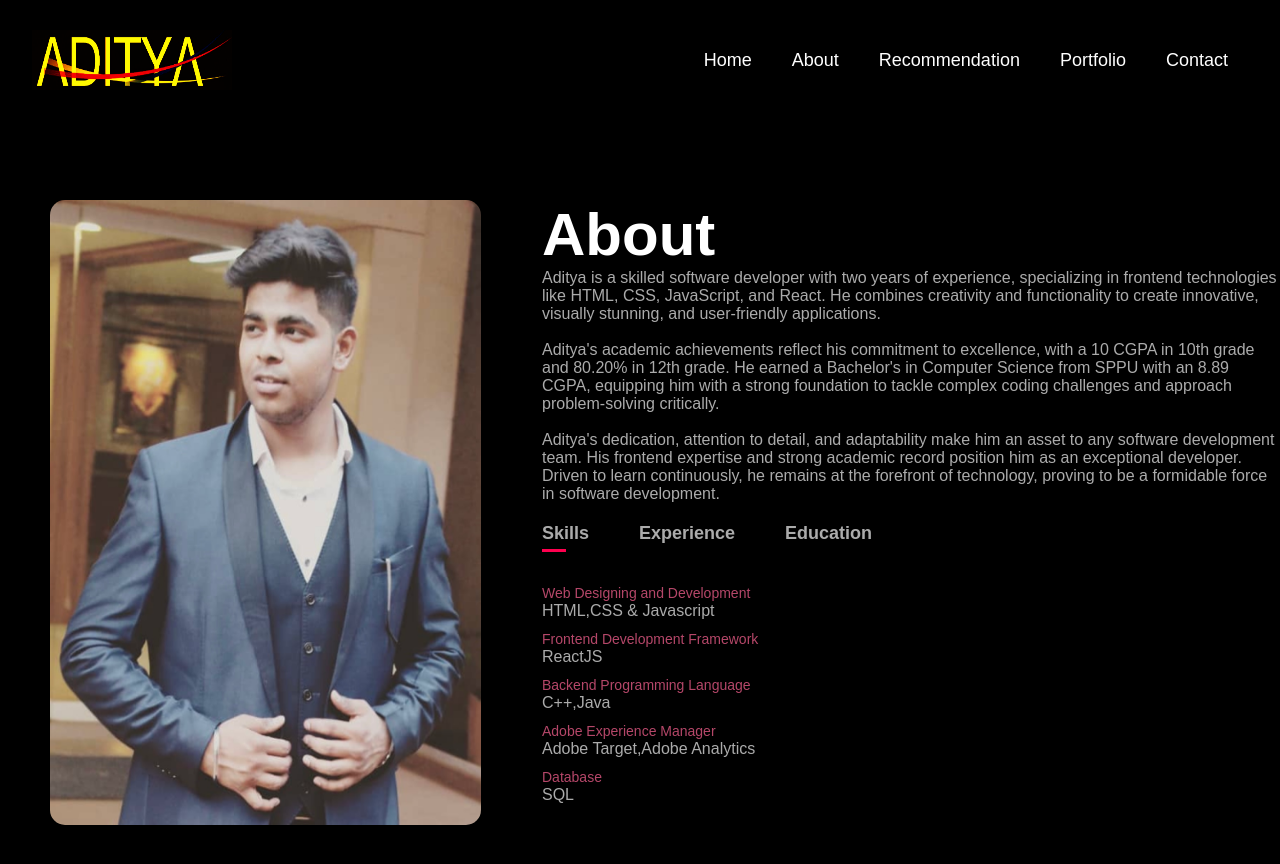
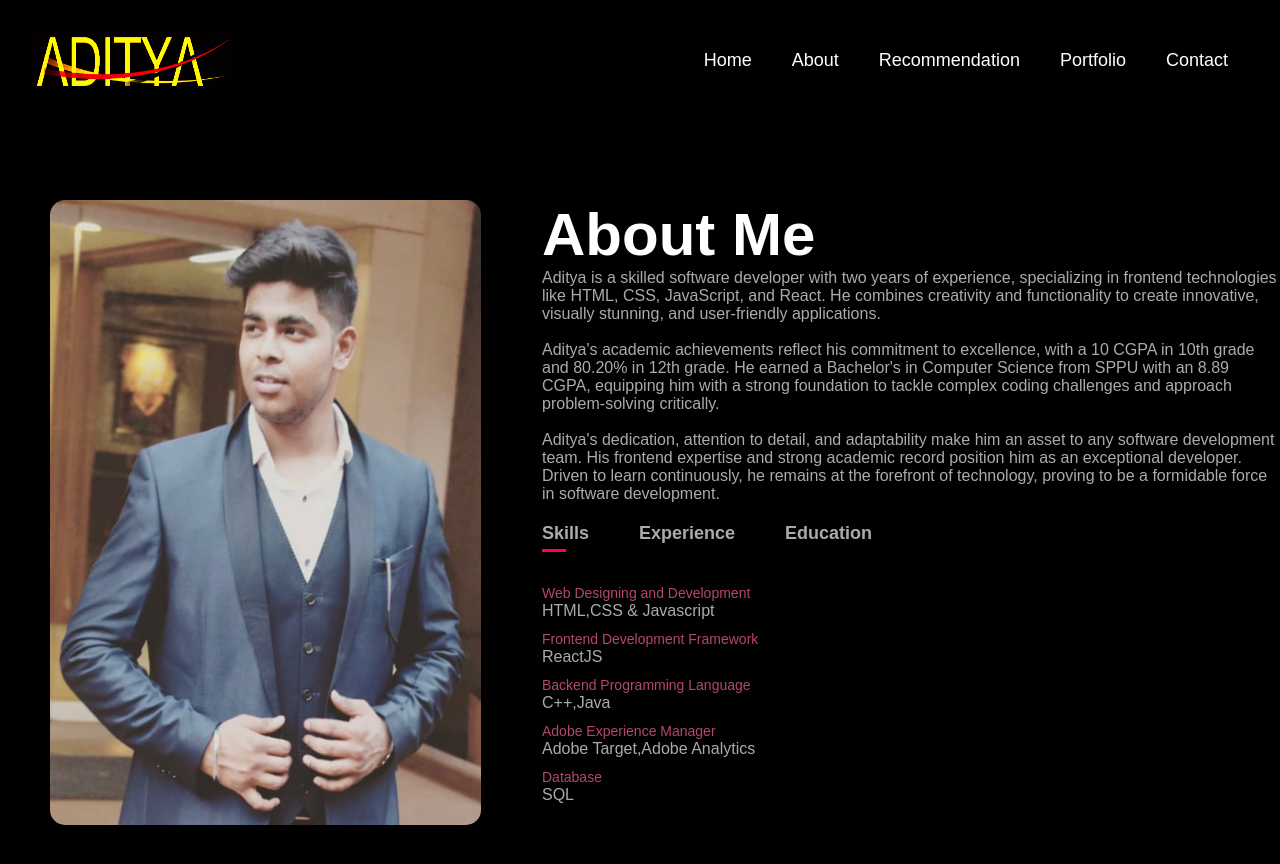
Before and after one commit to adityaDev1906/Portfolio_website, a React (Vite) app: page /about in a window 1280 px wide. Shown: the top 864 px of the page. Built offline with nearby package versions, Linux system fonts and the light colour scheme.

Commit message:
modified about

```diff
--- a/src/About.jsx
+++ b/src/About.jsx
@@ -13,7 +13,7 @@ function About() {
                             <img src="images/background3.jpg" />
                         </div>
                         <div className="about-col-2">
-                            <h1 className="sub-title">About</h1>
+                            <h1 className="sub-title">About Me</h1>
                             <p>Aditya is a skilled software developer with two years of experience, specializing in frontend technologies like HTML, CSS, JavaScript, and React. He combines creativity and functionality to create innovative, visually stunning, and user-friendly applications.
                                 <br />
                                 <br />
```
